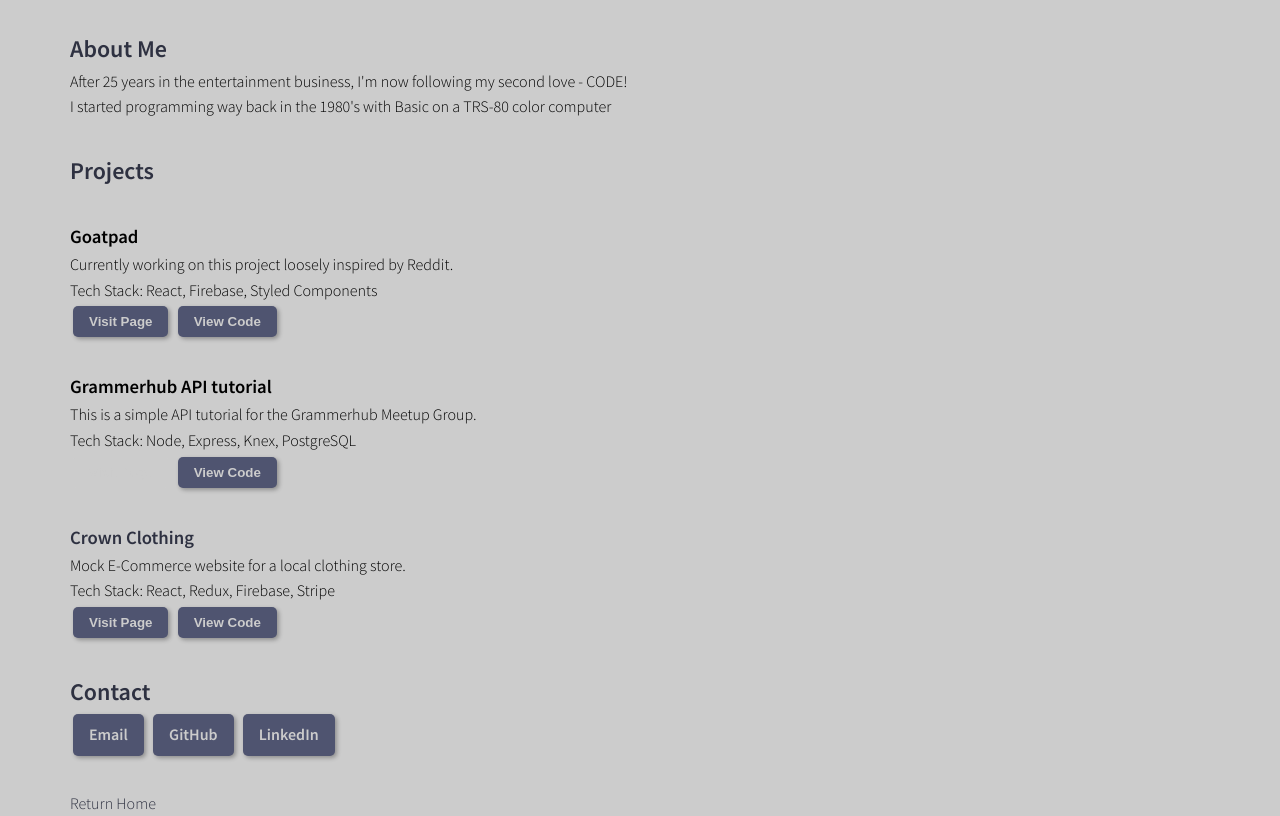
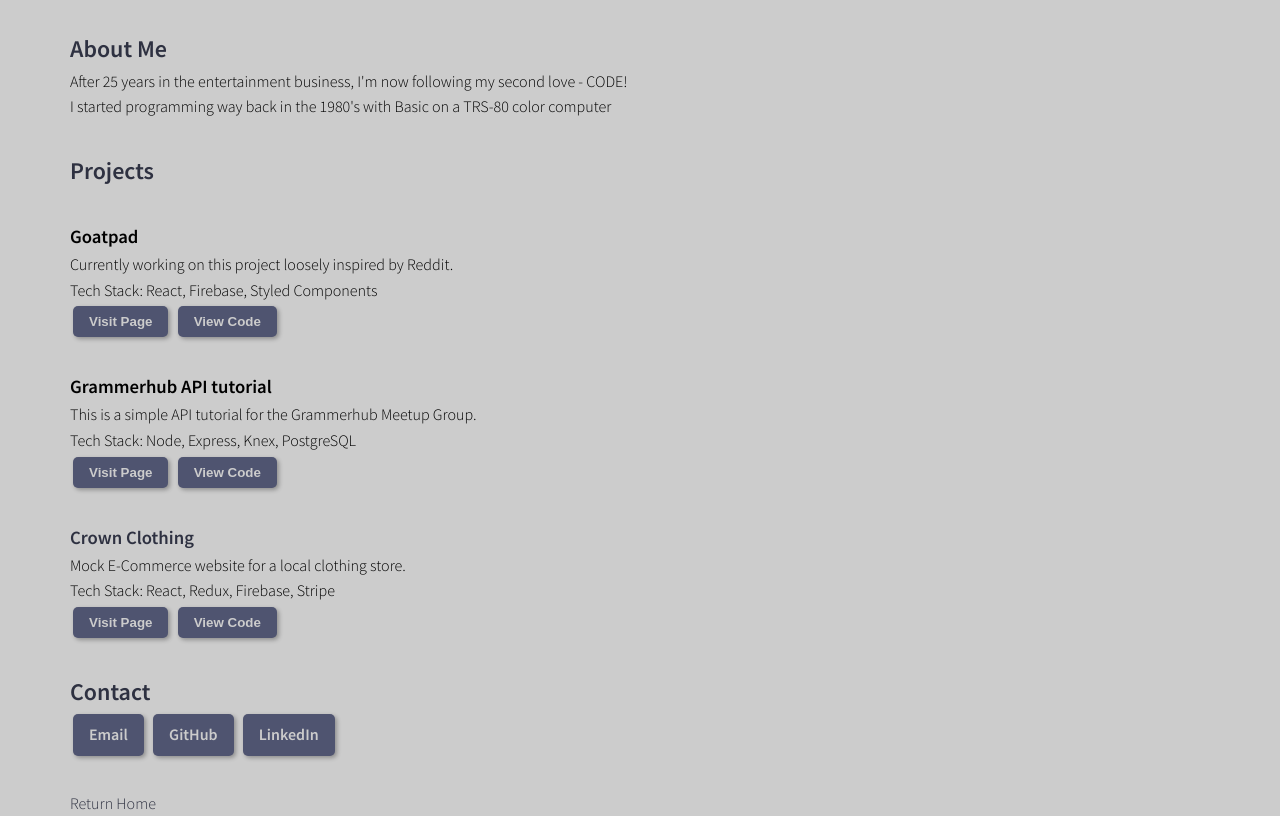
Before and after one commit to smodish-playground/2022-Portfolio, a website: page index.html in a window 1280 px wide. Shown: the part 72-888 px from the top of the page. Drawn offline with Linux system fonts and the light colour scheme.

Commit message:
re-enabled button

```diff
--- a/index.html
+++ b/index.html
@@ -69,7 +69,7 @@
               </p>
               <p>Tech Stack: Node, Express, Knex, PostgreSQL</p>
               <a href="https://github.com/GrammerhubTeam/blog-app-api/README.md" target="_blank">
-                <button class="btn-primary btn-disabled" disabled>
+                <button class="btn-primary">
                   Visit Page
                 </button>
               </a>
```
